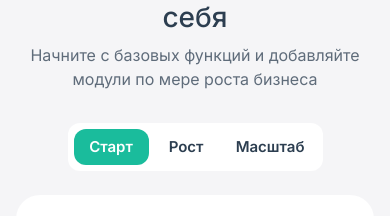
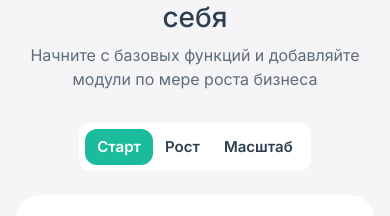
Before and after one commit to ignatovivin/vibesite, a React (Vite) app: page / in a window 390 px wide. Shown: the part 2524-2740 px from the top of the page. Built offline with nearby package versions, Linux system fonts and the light colour scheme.

Commit message:
Change custom-platform-section__tabs-wrapper width to fit-content

```diff
--- a/src/components/CustomPlatformSection.css
+++ b/src/components/CustomPlatformSection.css
@@ -73,7 +73,7 @@
   background: #FFFFFF;
   border-radius: 12px;
   padding: 6px;
-  width: 255px;
+  width: fit-content;
   height: 48px;
   position: relative;
   font-family: 'Inter', sans-serif;
@@ -291,8 +291,7 @@
   }
 
   .custom-platform-section__tabs-wrapper {
-    width: 100%;
-    max-width: 255px;
+    width: fit-content;
   }
 
   .custom-platform-section__tab {
```
